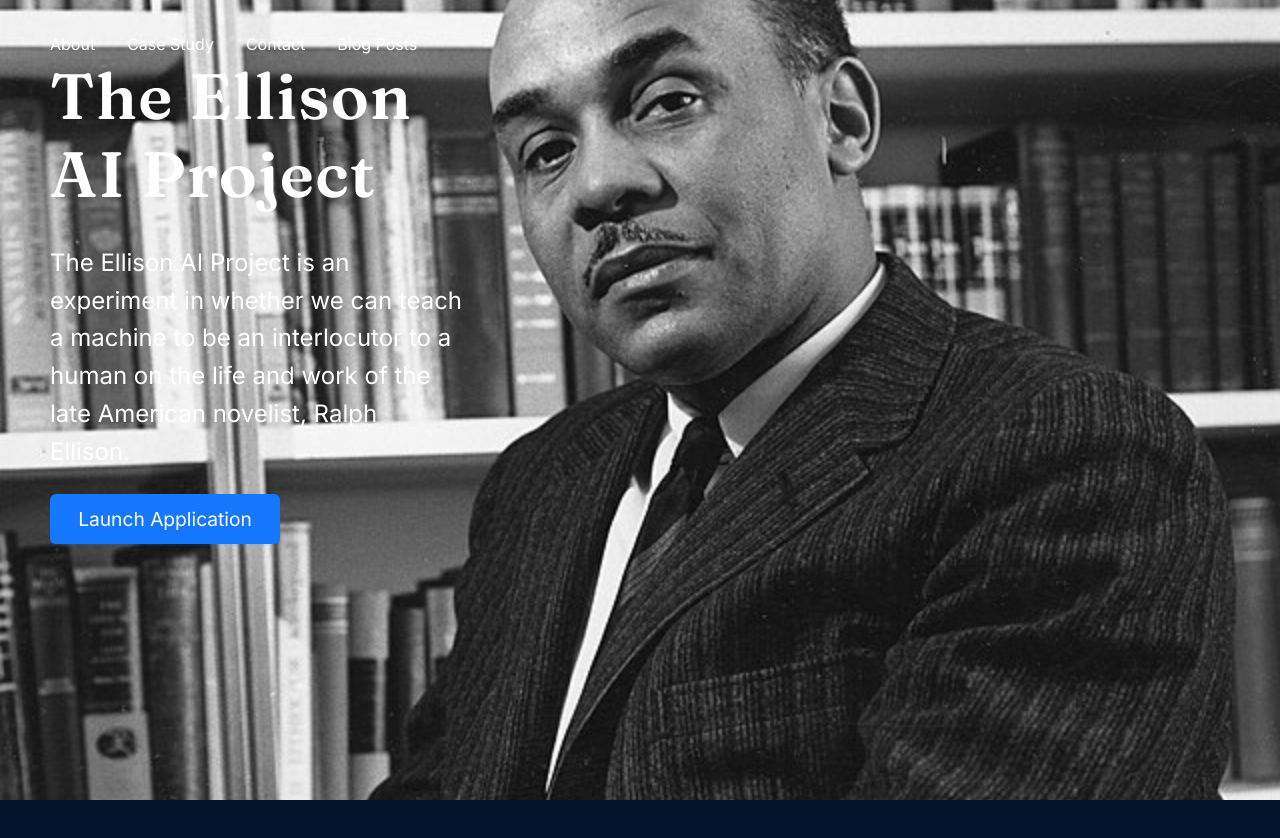
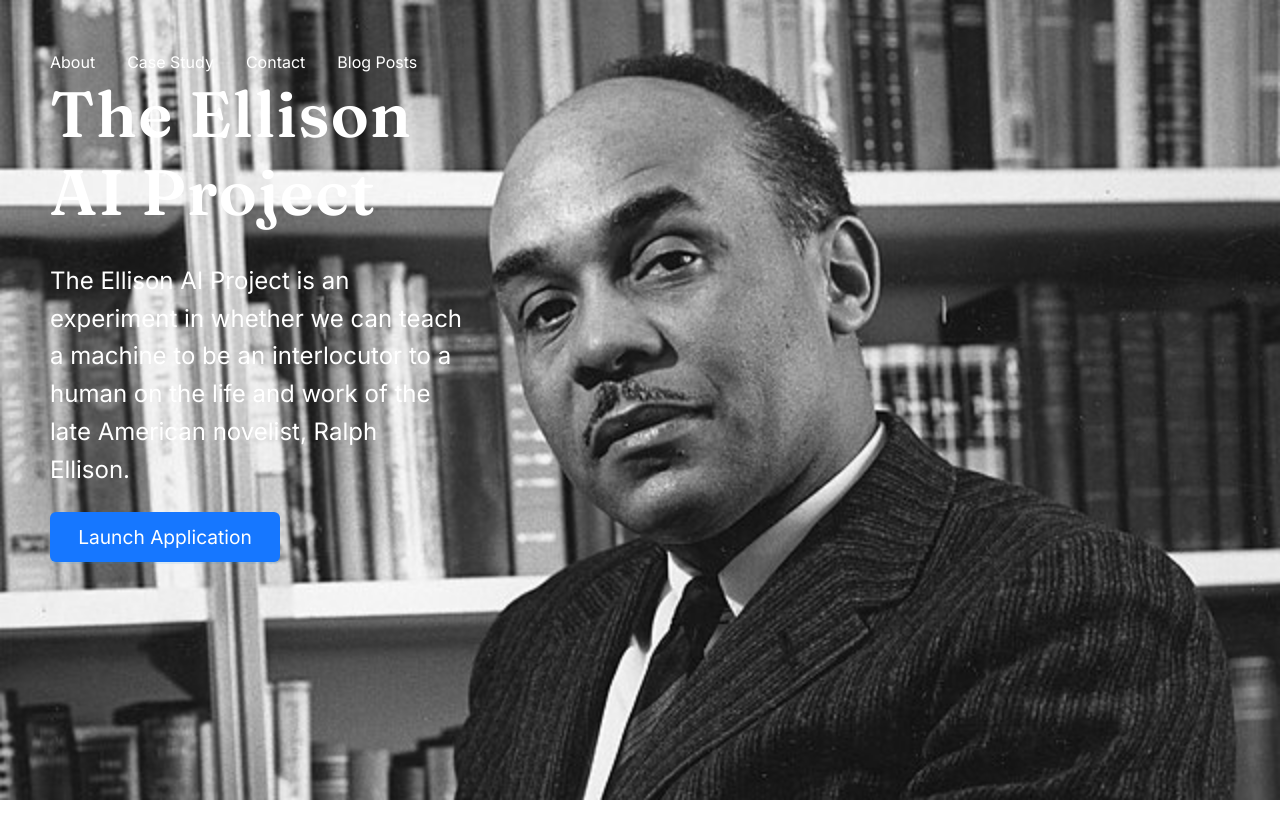
Before and after one commit to SMcGregor199/EllisonOS-FE, a React (Vite) app: page / in a window 1280 px wide. Shown: the top 838 px of the page. After the commit the page ends 800 px from the top, so only its background shows below. Built offline with nearby package versions, Linux system fonts and the light colour scheme.

Commit message:
chore: small header adjustments

```diff
--- a/src/StaticLayout.tsx
+++ b/src/StaticLayout.tsx
@@ -5,7 +5,7 @@ import Header  from "./components/Header";
 // const { Content } = Layout;
 export default function StaticLayout(){
     return(
-        <Layout style={{paddingBlock: "2rem", minHeight:"100vh"}}>
+        <Layout>
             <Header />
             {/* <Content style={{paddingInline: 50, paddingBlock: 50}} id="main">
                 <Outlet />
--- a/src/components/Header.tsx
+++ b/src/components/Header.tsx
@@ -8,15 +8,16 @@ const SiteHeader = styled(Layout.Header)`
     height:100vh;
     display:flex;
     gap:2rem;
-    position:relative
+    position:relative;
     overflow:hidden;
+    padding-top:50px;
 `
 const HeaderImage = styled(Image)`
     &&{
     width: 100%;
     height:inherit;
     object-fit: cover;
-    object-position: 80% 40%;
+    object-position: 80% 15%;
     }
 `
 const HeaderNav = styled.nav`
```
